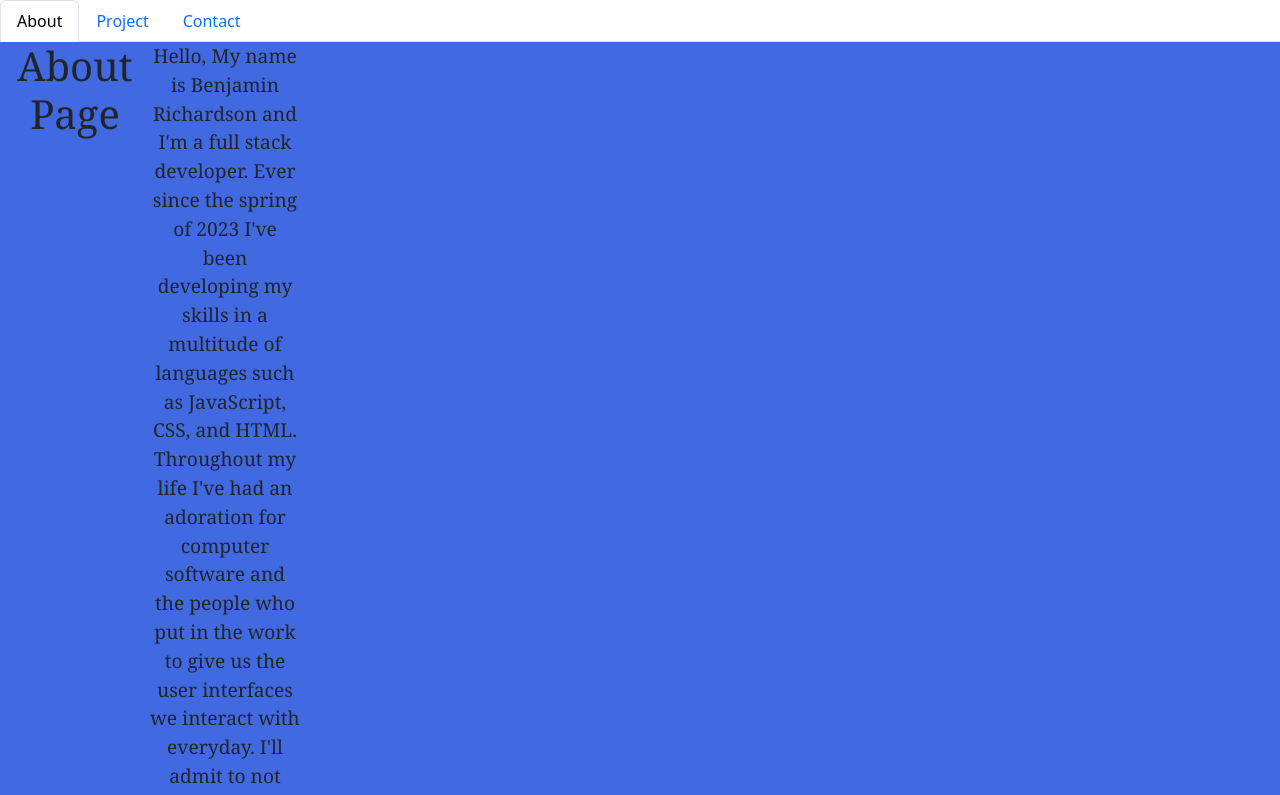
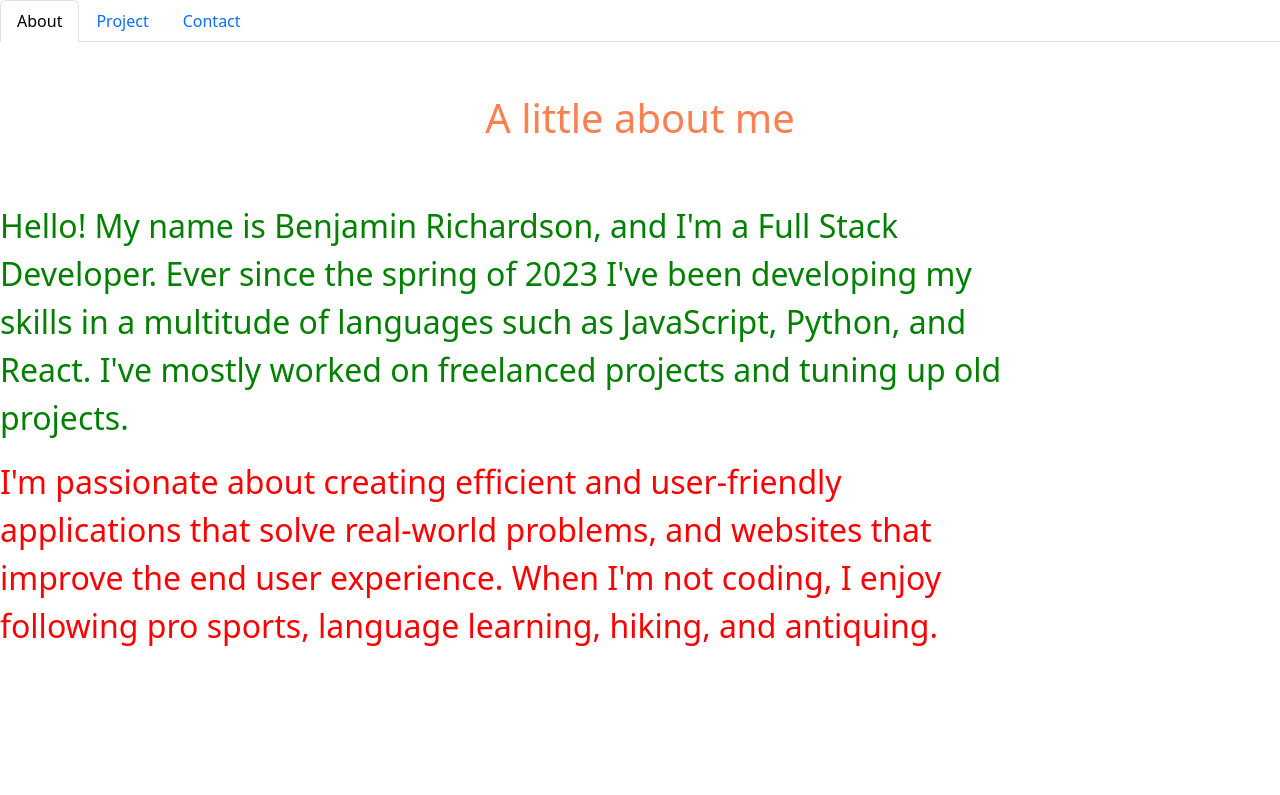
Before and after one commit to Benjiwildcat/portfolio-3, a React (Create React App) app: page / in a window 1280 px wide. Shown: the top 795 px of the page. Built offline with nearby package versions, Linux system fonts and the light colour scheme.

Commit message:
about page styles

```diff
--- a/src/components/about.module.css
+++ b/src/components/about.module.css
@@ -1,9 +1,38 @@
-.about {
-    background-color: beige;
-    background-color: royalblue;
-    display: grid;
+/* :global(body) {
+    background-color: eggshell;
     grid-template-columns: 150px 150px;
-    text-align: center;
+    align-items: center;
     font-family: Cambria, Cochin, Georgia, Times, 'Times New Roman', serif;
-    font-size: 120%;
+    font-size: 2px;
+} */
+
+.header {
+    color: coral;
+    height: 30px;
+    display: flex;
+    align-items: center;
+    justify-content: center;
+    width: 100%;
+    height: 20vh;
+    font-size: small;
 }
+
+.content {
+    background-size: cover;
+    background-position: center;
+    display: flex;
+    justify-content: center;
+    justify-content: space-evenly;
+    width: 80%;
+    font-size: xx-large;
+    color: green;
+}
+
+.extra {
+    display: flex;
+    justify-content: center;
+    width: 80%;
+    font-size: xx-large;
+    color: red;
+
+}
--- a/src/components/pages/About.js
+++ /dev/null
@@ -1,17 +0,0 @@
-import React from 'react';
-import styles from '../about.module.css'
-
-export default function About() {
-  return (
-    <div className={styles.about}>
-      <h1>About Page</h1>
-      <p>
-        Hello, My name is Benjamin Richardson and I'm a full stack developer. Ever since the spring of 2023 I've been developing my skills in a multitude of languages such as JavaScript, CSS, and HTML. Throughout my life I've had an adoration for computer software and the people who put in the work to give us the user interfaces we interact with everyday. I'll admit to not being top shelf or naturally gifted when regards to programming. However, what I can attest to is being diligent and dedicated. I like to see things through and use all possible knowledge to complete a task.
-      </p>
-    </div>
-  );
-}
-
-{/* <figure class="figure">
-  <img src="..." class="figure-img img-fluid rounded" alt="...">
-</figure> */}
--- /dev/null
+++ b/src/components/pages/About.jsx
@@ -0,0 +1,30 @@
+import React from 'react';
+import styles from '../about.module.css'
+
+export default function About() {
+  return (
+    <>
+      <div className={styles.header}>
+        <h1>A little about me</h1>
+      </div>
+      <div>
+        <div className={styles.content}>
+          <div>
+            <div>
+              <p>
+                Hello! My name is Benjamin Richardson, and I'm a Full Stack Developer. Ever since the spring of 2023 I've been developing my skills in a multitude of languages such as JavaScript, Python, and React. I've mostly worked on freelanced projects and tuning up old projects.
+              </p>
+            </div>
+          </div>
+        </div>
+        <div className={styles.extra}>
+          <div>
+            <p>
+              I'm passionate about creating efficient and user-friendly applications that solve real-world problems, and websites that improve the end user experience. When I'm not coding, I enjoy following pro sports, language learning, hiking, and antiquing.
+            </p>
+          </div>
+        </div>
+      </div>
+    </>
+  );
+}
```
